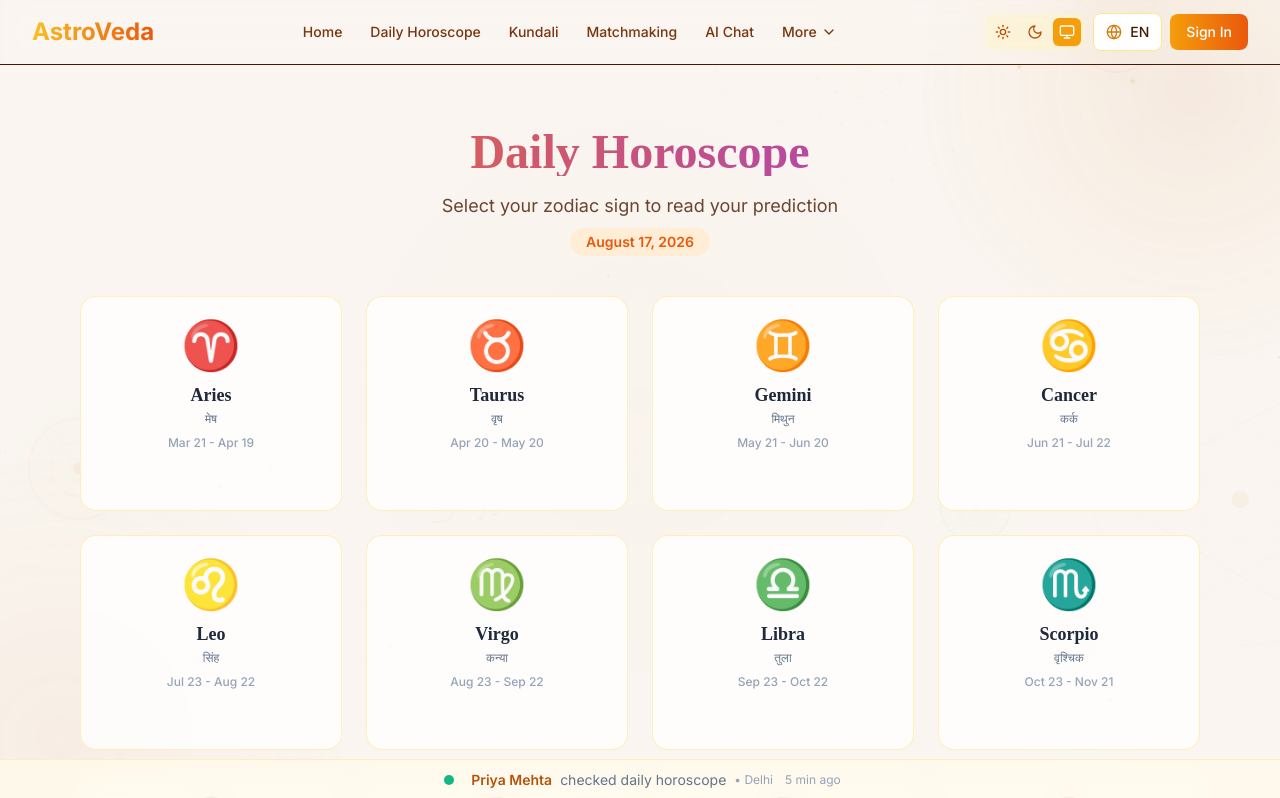
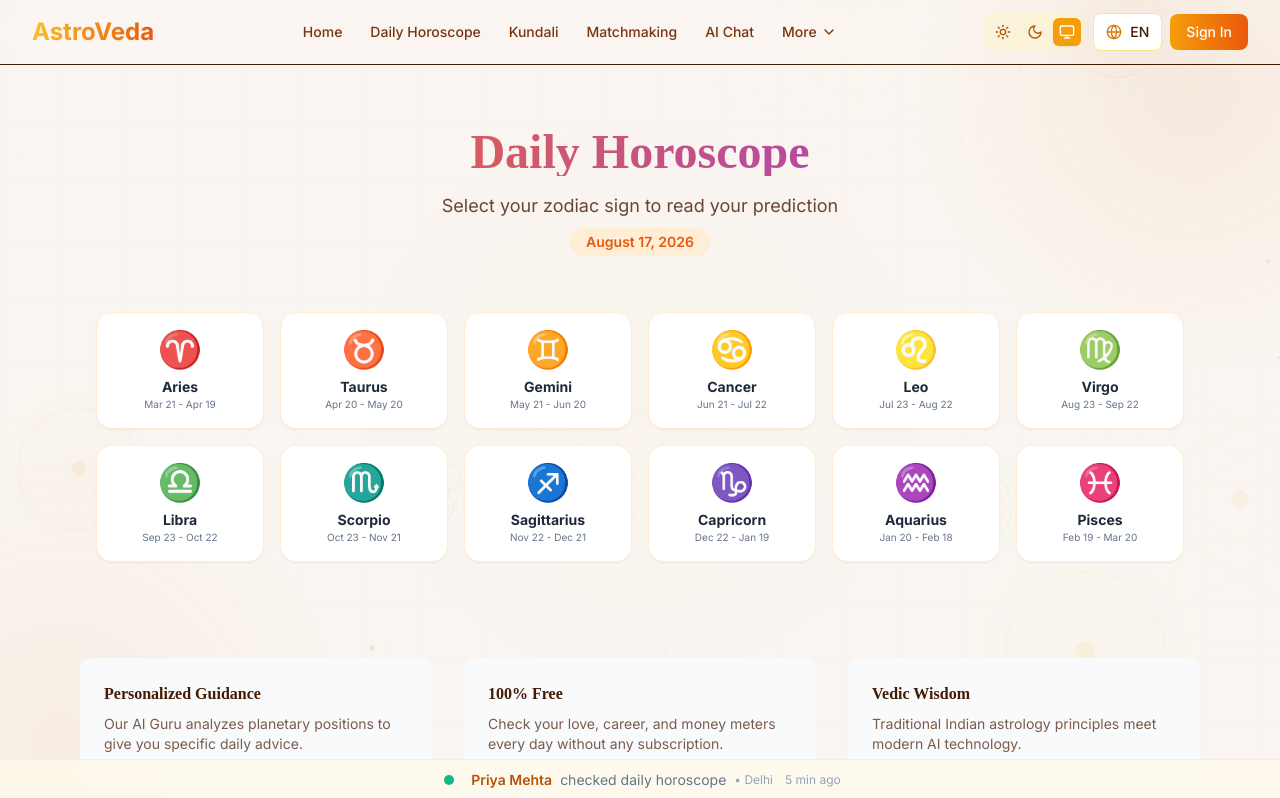
Before and after one commit to seetu09/astro-sage-ai, a Next.js app: page /horoscope in a window 1280 px wide. Shown: the top 798 px of the page. Built offline with nearby package versions, Linux system fonts and the light colour scheme.

Commit message:
Refactor ZodiacSelector component for localization

```diff
--- a/app/components/ZodiacSelector.tsx
+++ b/app/components/ZodiacSelector.tsx
@@ -1,118 +1,64 @@
 "use client";
+import React from 'react';
+import Link from 'next/link';
+import { useTheme } from '@/app/context/ThemeContext';
+import { useLanguage } from '@/app/context/LanguageContext';
 
-import { useState } from "react";
-import { useRouter } from "next/navigation";
-import { motion } from "framer-motion";
-import { useTheme } from "../context/ThemeContext";
-
-const zodiacSigns = [
-  { name: "Aries", hindi: "मेष", date: "Mar 21 - Apr 19", element: "Fire", symbol: "♈" },
-  { name: "Taurus", hindi: "वृष", date: "Apr 20 - May 20", element: "Earth", symbol: "♉" },
-  { name: "Gemini", hindi: "मिथुन", date: "May 21 - Jun 20", element: "Air", symbol: "♊" },
-  { name: "Cancer", hindi: "कर्क", date: "Jun 21 - Jul 22", element: "Water", symbol: "♋" },
-  { name: "Leo", hindi: "सिंह", date: "Jul 23 - Aug 22", element: "Fire", symbol: "♌" },
-  { name: "Virgo", hindi: "कन्या", date: "Aug 23 - Sep 22", element: "Earth", symbol: "♍" },
-  { name: "Libra", hindi: "तुला", date: "Sep 23 - Oct 22", element: "Air", symbol: "♎" },
-  { name: "Scorpio", hindi: "वृश्चिक", date: "Oct 23 - Nov 21", element: "Water", symbol: "♏" },
-  { name: "Sagittarius", hindi: "धनु", date: "Nov 22 - Dec 21", element: "Fire", symbol: "♐" },
-  { name: "Capricorn", hindi: "मकर", date: "Dec 22 - Jan 19", element: "Earth", symbol: "♑" },
-  { name: "Aquarius", hindi: "कुंभ", date: "Jan 20 - Feb 18", element: "Air", symbol: "♒" },
-  { name: "Pisces", hindi: "मीन", date: "Feb 19 - Mar 20", element: "Water", symbol: "♓" },
-];
-
-const elementColors: Record<string, string> = {
-  Fire: "from-orange-500 to-red-600",
-  Earth: "from-emerald-500 to-green-700",
-  Air: "from-sky-400 to-blue-600",
-  Water: "from-indigo-500 to-purple-700",
-};
-
-const elementGlow: Record<string, string> = {
-  Fire: "shadow-orange-500/30",
-  Earth: "shadow-emerald-500/30",
-  Air: "shadow-sky-500/30",
-  Water: "shadow-indigo-500/30",
+const zodiacData = {
+  en: [
+    { name: 'Aries', date: 'Mar 21 - Apr 19', icon: '♈', slug: 'aries' },
+    { name: 'Taurus', date: 'Apr 20 - May 20', icon: '♉', slug: 'taurus' },
+    { name: 'Gemini', date: 'May 21 - Jun 20', icon: '♊', slug: 'gemini' },
+    { name: 'Cancer', date: 'Jun 21 - Jul 22', icon: '♋', slug: 'cancer' },
+    { name: 'Leo', date: 'Jul 23 - Aug 22', icon: '♌', slug: 'leo' },
+    { name: 'Virgo', date: 'Aug 23 - Sep 22', icon: '♍', slug: 'virgo' },
+    { name: 'Libra', date: 'Sep 23 - Oct 22', icon: '♎', slug: 'libra' },
+    { name: 'Scorpio', date: 'Oct 23 - Nov 21', icon: '♏', slug: 'scorpio' },
+    { name: 'Sagittarius', date: 'Nov 22 - Dec 21', icon: '♐', slug: 'sagittarius' },
+    { name: 'Capricorn', date: 'Dec 22 - Jan 19', icon: '♑', slug: 'capricorn' },
+    { name: 'Aquarius', date: 'Jan 20 - Feb 18', icon: '♒', slug: 'aquarius' },
+    { name: 'Pisces', date: 'Feb 19 - Mar 20', icon: '♓', slug: 'pisces' },
+  ],
+  hi: [
+    { name: 'मेष', date: '21 मार्च - 19 अप्रैल', icon: '♈', slug: 'aries' },
+    { name: 'वृषभ', date: '20 अप्रैल - 20 मई', icon: '♉', slug: 'taurus' },
+    { name: 'मिथुन', date: '21 मई - 20 जून', icon: '♊', slug: 'gemini' },
+    { name: 'कर्क', date: '21 जून - 22 जुलाई', icon: '♋', slug: 'cancer' },
+    { name: 'सिंह', date: '23 जुलाई - 22 अगस्त', icon: '♌', slug: 'leo' },
+    { name: 'कन्या', date: '23 अगस्त - 22 सितंबर', icon: '♍', slug: 'virgo' },
+    { name: 'तुला', date: '23 सितंबर - 22 अक्टूबर', icon: '♎', slug: 'libra' },
+    { name: 'वृश्चिक', date: '23 अक्टूबर - 21 नवंबर', icon: '♏', slug: 'scorpio' },
+    { name: 'धनु', date: '22 नवंबर - 21 दिसंबर', icon: '♐', slug: 'sagittarius' },
+    { name: 'मकर', date: '22 दिसंबर - 19 जनवरी', icon: '♑', slug: 'capricorn' },
+    { name: 'कुंभ', date: '20 जनवरी - 18 फरवरी', icon: '♒', slug: 'aquarius' },
+    { name: 'मीन', date: '19 फरवरी - 20 मार्च', icon: '♓', slug: 'pisces' },
+  ]
 };
 
 export default function ZodiacSelector() {
-  const router = useRouter();
   const { theme } = useTheme();
-  const [hovered, setHovered] = useState<string | null>(null);
+  const { language } = useLanguage();
 
-  const isDark = theme === "night";
+  const signs = language === 'hi' ? zodiacData.hi : zodiacData.en;
 
   return (
-    <div className="grid grid-cols-2 sm:grid-cols-3 lg:grid-cols-4 gap-4 md:gap-6">
-      {zodiacSigns.map((sign, index) => (
-        <motion.button
-          key={sign.name}
-          initial={{ opacity: 0, y: 30 }}
-          animate={{ opacity: 1, y: 0 }}
-          transition={{ delay: index * 0.05, duration: 0.4 }}
-          onClick={() => router.push(`/horoscope/${sign.name.toLowerCase()}`)}
-          onMouseEnter={() => setHovered(sign.name)}
-          onMouseLeave={() => setHovered(null)}
-          className={`
-            group relative overflow-hidden rounded-2xl p-5 md:p-6 text-center
-            transition-all duration-300 cursor-pointer border
-            ${isDark
-              ? "bg-slate-800/60 border-slate-700/50 hover:border-amber-500/50"
-              : "bg-white/80 border-amber-200/60 hover:border-amber-400"
-            }
-            hover:shadow-xl hover:scale-[1.03] hover:-translate-y-1
-            ${hovered === sign.name ? elementGlow[sign.element] : ""}
-          `}
+    <div className="grid grid-cols-3 md:grid-cols-4 lg:grid-cols-6 gap-4 p-4">
+      {signs.map((sign) => (
+        <Link
+          key={sign.slug}
+          href={`/horoscope/${sign.slug}`}
+          className={`flex flex-col items-center p-4 rounded-2xl transition-all hover:scale-105 active:scale-95 border ${
+            theme === 'dark'
+              ? 'bg-slate-800/40 border-slate-700 hover:border-purple-500 text-white'
+              : 'bg-white border-orange-100 hover:border-orange-400 text-slate-800 shadow-sm'
+          }`}
         >
-          {/* Background gradient on hover */}
-          <div
-            className={`
-              absolute inset-0 opacity-0 group-hover:opacity-10 transition-opacity duration-500
-              bg-gradient-to-br ${elementColors[sign.element]}
-            `}
-          />
-
-          {/* Symbol */}
-          <div
-            className={`
-              text-4xl md:text-5xl mb-3 transition-transform duration-300
-              group-hover:scale-110 group-hover:rotate-6
-              ${isDark ? "text-amber-400" : "text-amber-700"}
-            `}
-          >
-            {sign.symbol}
-          </div>
-
-          {/* Name */}
-          <h3
-            className={`
-              font-semibold text-base md:text-lg mb-0.5
-              ${isDark ? "text-slate-100" : "text-slate-800"}
-            `}
-          >
-            {sign.name}
-          </h3>
-
-          {/* Hindi name */}
-          <p className={`text-xs mb-2 ${isDark ? "text-slate-400" : "text-slate-500"}`}>
-            {sign.hindi}
-          </p>
-
-          {/* Date range */}
-          <p className={`text-xs font-medium ${isDark ? "text-slate-500" : "text-slate-400"}`}>
+          <span className="text-4xl mb-2">{sign.icon}</span>
+          <span className="font-bold text-sm">{sign.name}</span>
+          <span className={`text-[10px] ${theme === 'dark' ? 'text-slate-400' : 'text-slate-500'}`}>
             {sign.date}
-          </p>
-
-          {/* Element badge */}
-          <div
-            className={`
-              mt-3 inline-flex items-center gap-1 px-2.5 py-1 rounded-full text-[10px] font-medium
-              bg-gradient-to-r ${elementColors[sign.element]} text-white
-              opacity-0 group-hover:opacity-100 transition-all duration-300 transform translate-y-2 group-hover:translate-y-0
-            `}
-          >
-            {sign.element}
-          </div>
-        </motion.button>
+          </span>
+        </Link>
       ))}
     </div>
   );
```
